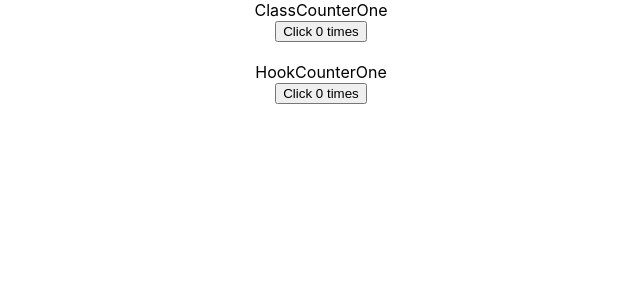
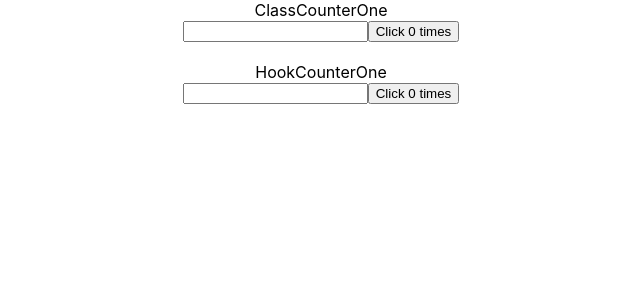
Before and after one commit to rishabhjaiswal155/React-Effect-Hook, a React (Create React App) app: page / in a window 1280 px wide. Shown: the top 300 px of the page, without its empty margins (319-959 px from the left). Built offline with nearby package versions, Linux system fonts and the light colour scheme.

Commit message:
Conditionally run effects

```diff
--- a/src/components/ClassCounterOne.js
+++ b/src/components/ClassCounterOne.js
@@ -5,21 +5,28 @@
         super(props)
 
         this.state = {
-         count:0
+            count: 0,
+            name: ''
         }
     }
 
-    componentDidMount(){
-        document.title=`You Clicked ${this.state.count} times`
+    componentDidMount() {
+        document.title = `You Clicked ${this.state.count} times`
     }
 
-    componentDidUpdate(prevProps,prevState){
-        document.title=`You Clicked ${this.state.count} times`
+    componentDidUpdate(prevProps, prevState) {
+        if (prevState.count !== this.state.count) {
+            console.log('updating document title')
+            document.title = `You Clicked ${this.state.count} times`
+        }
     }
     render() {
         return (
-      <div>ClassCounterOne<br/>
-      <button onClick={()=>this.setState({count:this.state.count+1})}>Click {this.state.count} times</button>
+            <div>ClassCounterOne<br />
+                <input type="text" value={this.state.name} onChange={e => {
+                    this.setState({ name: e.target.value })
+                }} />
+                <button onClick={() => this.setState({ count: this.state.count + 1 })}>Click {this.state.count} times</button>
             </div>
         )
     }
--- a/src/components/HookCounterOne.js
+++ b/src/components/HookCounterOne.js
@@ -2,11 +2,14 @@
 
 function HookCounterOne() {
     const [count,setCount]=useState(0)
+    const [name,setName]=useState('')
     useEffect(()=>{
+        console.log('useEffect- Updating Document title')
         document.title=`You Clicked ${count} times`
-    })
+    },[count])
   return (
     <div>HookCounterOne<br/>
+    <input type="text" value={name} onChange={e=>setName(e.target.value)}/>
     <button onClick={()=>setCount(count+1)}>Click {count} times</button>
     </div>
   )
```
Lines whose indentation alone changed are shown as unchanged.
